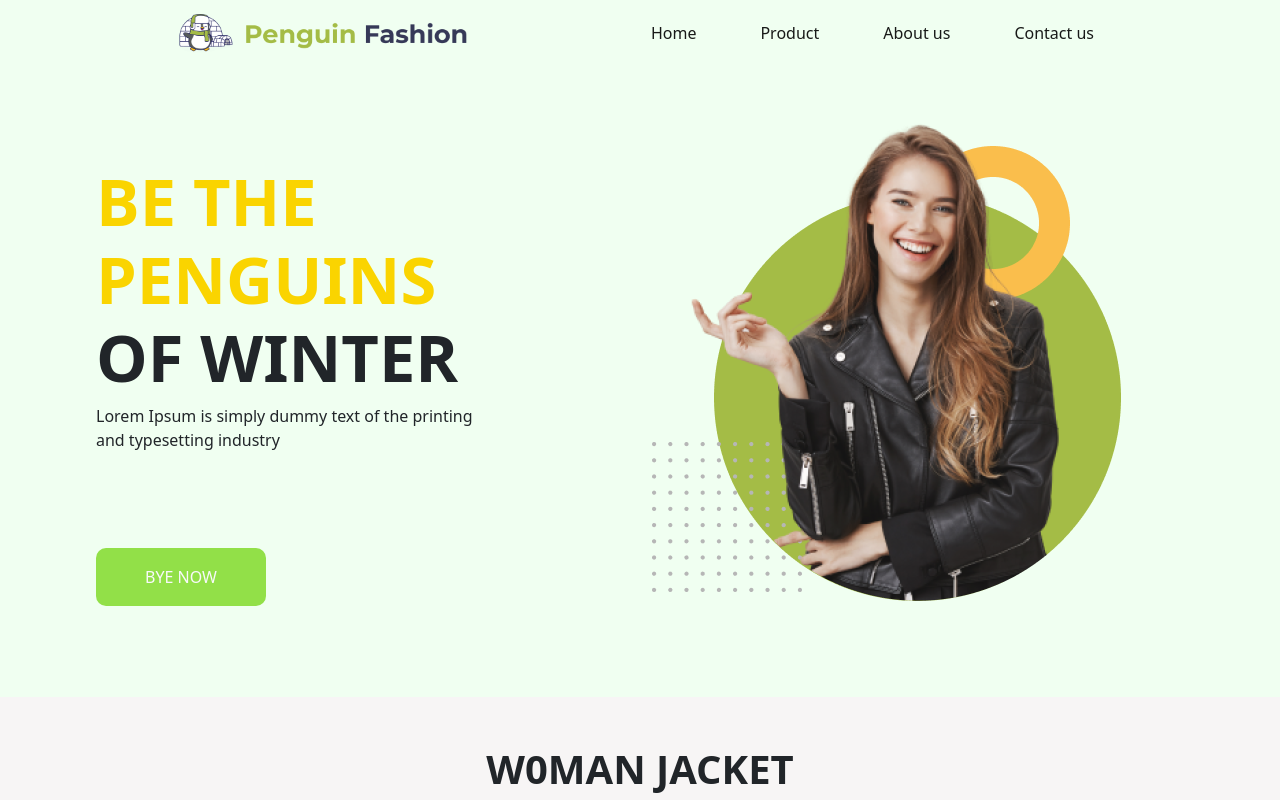
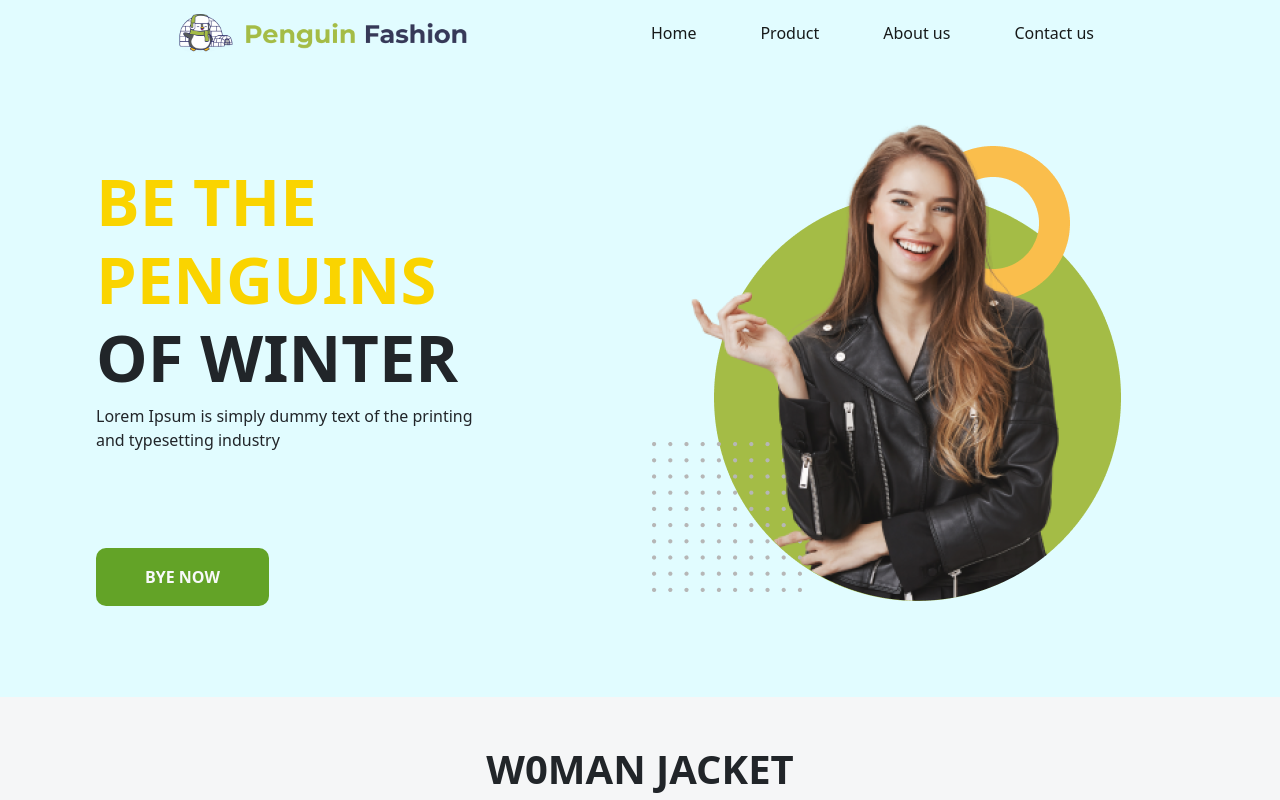
Before and after one commit to syed-jaid/penguine-fasion, a plain HTML site: page index.html in a window 1280 px wide. Shown: the top 800 px of the page. Drawn offline with nearby package versions, Linux system fonts and the light colour scheme.

Commit message:
almost done

```diff
--- a/index.html
+++ b/index.html
@@ -15,7 +15,7 @@
 <body>
     <!-- ------------------------------navgation part------------------------------------- -->
     <header>
-        <nav class="navbar navbar-expand-lg navbar-light " style="background-color:  #F0FFF1;">
+        <nav class="navbar navbar-expand-lg navbar-light " style="background-color:#e1fcff;">
             <div class="container">
                 <a class="navbar-brand ms-5 ps-5" href="#">
                     <img src="images/icons/Group 33072.png" alt="" width="291.11" height="39.27"
@@ -50,8 +50,8 @@
         </nav>
     </header>
     <!-- frist section -------------------------------------- -->
-    <main class="" style="background-color: #f7f5f5;">
-        <section class="row  pb-5" style="background-color:  #F0FFF1;">
+    <main class="" style="background-color: #f5f6f7;">
+        <section class="row  pb-5" style="background-color:#e1fcff;">
             <div class=" col-12 col-sm-12 col-md-6 col-lg-6 col-xl-6 col-xxl-6 ">
                 <div class="d-flex justify-content-center mt-5">
                     <div class="mt-5 ms-5  ">
@@ -66,8 +66,8 @@
                             <br>
                             and typesetting industry
                         </p>
-                        <button type="button" style="border-radius: 10px; background-color: rgb(146, 224, 72);"
-                            class=" text-light ms-5 btn px-5 py-3 mt-5 ">BYE NOW
+                        <button type="button" style="border-radius: 10px; background-color: rgb(99, 163, 39);"
+                            class=" fw-bold text-light ms-5 btn px-5 py-3 mt-5 ">BYE NOW
                         </button>
 
                     </div>
```
